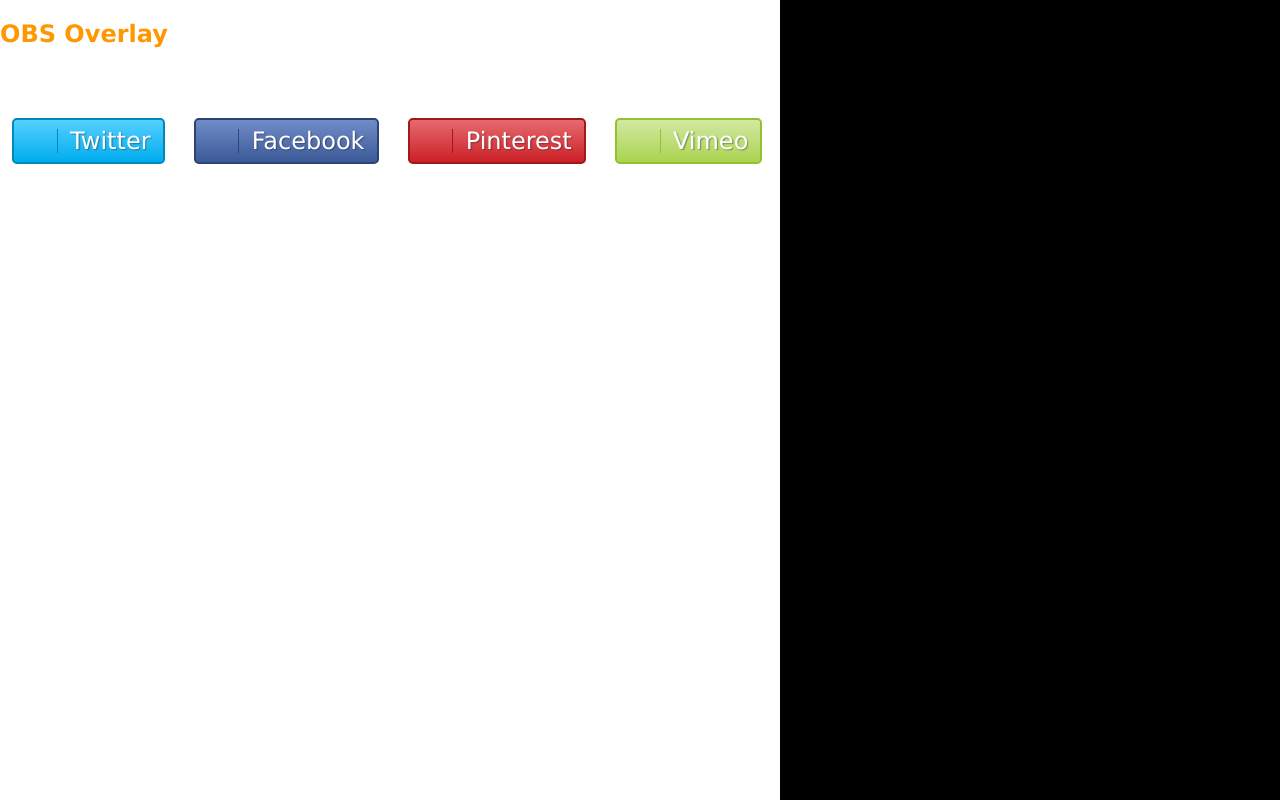
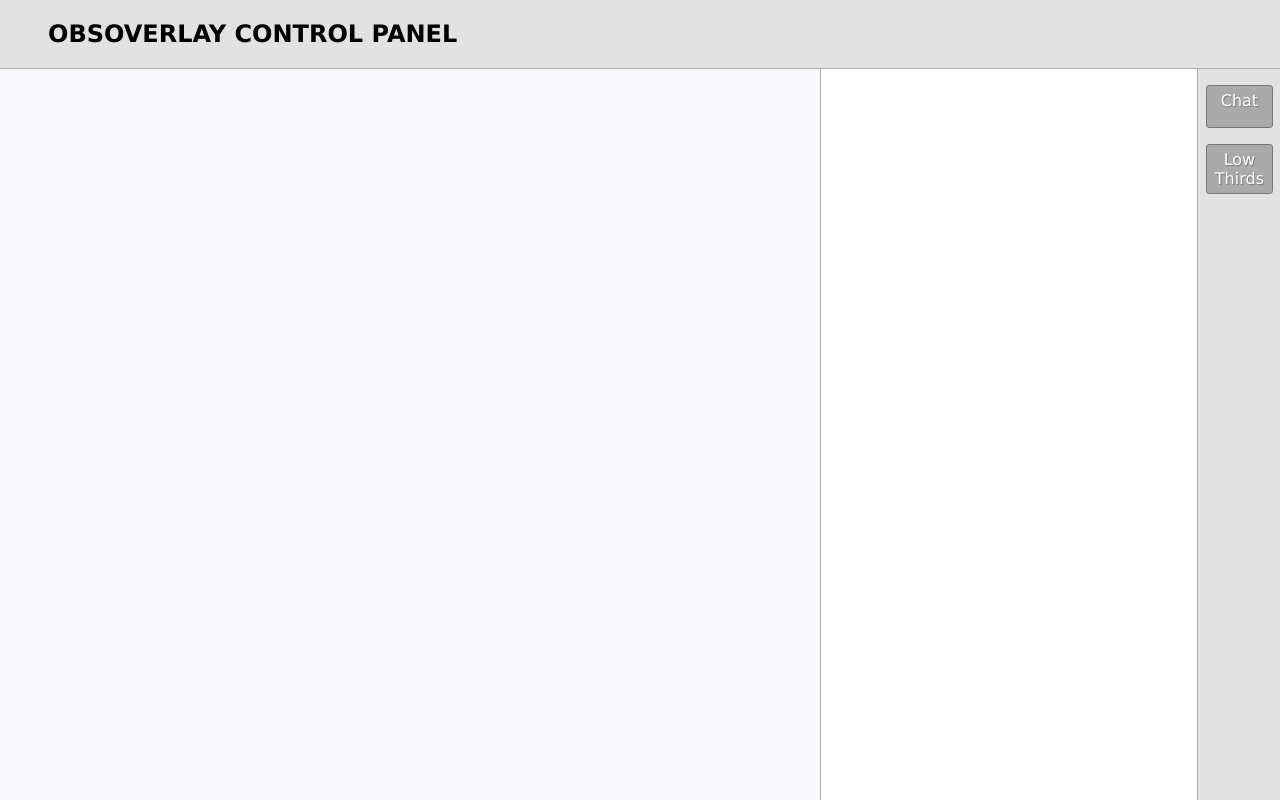
Before and after one commit to soerdev/obsoverlay, a website: page application/static/index.html in a window 1280 px wide. Drawn offline with Linux system fonts and the light colour scheme.

Commit message:
chore: add base app layout

```diff
--- /dev/null
+++ b/application/static/app.css
@@ -0,0 +1,96 @@
+.app {
+    height: 100vh;
+    display: flex;
+    flex-direction: column;
+    overflow-x: hidden;
+}
+
+.app header {
+    flex: 0 1 0%;
+    position: relative;
+    border-bottom: var(--panels-border);
+    background-color: var(--app-background);
+}
+
+.app header .info {
+
+}
+
+.info h2 {
+    margin-left:2em;
+    text-transform: uppercase;
+    color: var(--primary-font-clr);
+}
+.app .content {
+    flex: 1 1 0%;
+    display: flex;
+    position: relative;
+    overflow: hidden;
+    background: var(--app-content-background);
+}
+
+.app .content main {
+    flex: 1 1 0%;
+    position: relative;
+}
+
+.app .content sidebar {
+    flex: 0 0 460px;
+    overflow-x: hidden;
+}
+
+sidebar .side-content {
+    width: 100%;
+    height: 100%;
+    display: flex;
+    flex-direction: row-reverse;
+    background-color: var(--app-sidebar-background);
+    border-left: var(--panels-border);
+}
+
+.side-content .toolbar {
+    flex: 0 0 70px;
+    padding: 8px 0px;
+    display: flex;
+    flex-direction: column;
+    background-color: var(--app-background);
+    border-left: var(--panels-border);
+}
+.side-content .side-panel {
+    flex: 1 1 0%;
+    overflow: hidden;
+}
+
+
+/**
+ * Chat
+ */
+
+ .chat {
+    width: 100%;
+    height: 100%;
+    overflow-y: auto;
+  }
+  .chat .message-container {
+    width: 100%;
+    position: relative;
+    z-index: 0;
+  }
+  .chat .message {
+    margin:0.5em;
+    min-height: 40px;
+    position: relative;
+    padding: 8px 0px;
+    border-radius: 4px;
+    background-color: var(--app-background);
+    color: var(--primary-font-clr);
+    border: var(--chat-message-border);
+    line-height: 1.4;
+    overflow: hidden;
+    cursor: pointer;
+  }
+  .chat .message .comment {
+    margin-left: 4em;
+    margin-right: 1em;
+    font-size: 0.8em;
+  }
--- a/application/static/buttons.css
+++ b/application/static/buttons.css
@@ -1,5 +1,5 @@
 @charset "UTF-8";
-.social__youtube, .social__vimeo, .social__pinterest, .social__facebook, .social__twitter {
+.button, .social__youtube, .social__vimeo, .social__pinterest, .social__facebook, .social__twitter {
   border-radius: 0.2em;
   color: #fff;
   display: inline-block;
@@ -9,6 +9,15 @@
   text-decoration: none;
   text-shadow: 0.05em 0.05em 0.05em rgba(34, 34, 34, 0.4);
 }
+
+.button {
+  background-color:  #aaa;
+  border: 1px solid #757575;
+  text-align: center;
+  font-size: 1em;
+  min-height: 2em;
+}
+
 .social__youtube:before, .social__vimeo:before, .social__pinterest:before, .social__facebook:before, .social__twitter:before {
   display: inline-block;
   font-family: FontAwesome;
@@ -29,6 +38,7 @@
   border-right: 0.05em solid #0087bb;
   content: "";
 }
+
 .social__twitter:hover {
   background: linear-gradient(#00acee, #55d0ff);
 }
--- a/application/static/index.html
+++ b/application/static/index.html
@@ -4,6 +4,7 @@
     <title>Overlay</title>
     <meta charset="utf-8">
     <link rel="manifest" href="manifest.json">
+    <link rel="stylesheet" href="app.css">
     <link rel="stylesheet" href="style.css">
     <link rel="stylesheet" href="buttons.css">
     <link rel="stylesheet" href="anim.css">
@@ -26,7 +27,7 @@
   </head>
 
 <body>
-  <h2>OBS Overlay</h2><br /><br />
+  <!--<h2>OBS Overlay</h2><br /><br />
   <a class="social__twitter" href="#" onclick="test()">
     Twitter
    </a>
@@ -45,6 +46,28 @@
 
    <a class="social__youtube" href="#">
      Youtube
-   </a>
+   </a>-->
+   <div class="app">
+     <header>
+       <div class="info"><h2>OBSOverlay control panel</h2></div>
+     </header>
+     <div class="content">
+        <main class="main-content"></main>
+        <sidebar>
+          <div class="side-content">
+            <div class="toolbar">
+              <a class="button" href="#" onclick="test()">
+                Chat
+               </a>
+
+              <a class="button" href="#" onclick="test()">
+                Low Thirds
+               </a>
+            </div>
+            <div class="side-panel"></div>
+          </div>
+        </sidebar>
+     </div>
+   </div>
 </body>
 </html>
--- a/application/static/lib/chat.js
+++ b/application/static/lib/chat.js
@@ -4,15 +4,20 @@
 
   constructor() {
     super();
+    this.container =
+      document.getElementsByClassName('side-panel')[0] || document.body;
+
     this.template = document.createElement('div');
     this.template.className = 'chat';
-    document.body.append(this.template);
+    this.container.append(this.template);
   }
 
   addMessage(data) {
     const messageTpl = document.createElement('div');
-    messageTpl.className = 'message';
-    messageTpl.innerHTML = data.message.comment;
+    messageTpl.className = 'message-container';
+    messageTpl.innerHTML = `<div class="message">
+                              <div class="comment">${data.message.comment}</div>
+                            </div>`;
     messageTpl.onclick = () => this.emit('message', data.message.comment);
     this.template.append(messageTpl);
   }
--- a/application/static/lib/comment.js
+++ b/application/static/lib/comment.js
@@ -4,9 +4,12 @@
 
   constructor() {
     this.timeoutId = null;
+
+    this.container = document.getElementsByClassName('main-content')[0] ||
+                     document.body;
     this.template = document.createElement('div');
     this.template.className = 'comments';
-    document.body.append(this.template);
+    this.container.append(this.template);
   }
 
   displayComment(data) {
--- a/application/static/style.css
+++ b/application/static/style.css
@@ -4,6 +4,8 @@
 
   html {
     --primary-clr:#FF9700;
+    --primary-font-clr:#000000;
+    --primary-comment-clr:#FF9700;
     --primary-text-stroke: #9e2a00;
     --text-clr:#C8A080;
 
@@ -12,6 +14,15 @@
     --button-primary-background-hover: #FFcc00;
     --button-color: #fff;
     --text-input-color: #333;
+
+
+    --app-background: rgb(226, 226, 226);
+    --app-content-background: rgb(248, 248, 250);
+    --app-sidebar-background: rgb(255, 255, 255);
+
+    --chat-message-border: 1px solid rgb(211, 211, 211);
+    --panels-border: 1px solid rgb(175, 175, 175);
+
     height: 100%;
   }
 
@@ -28,31 +39,17 @@
   }
 
   .comments {
-    position: absolute;
+    position: relative;
     top: 0;
     left: 0;
-    width: 50%;
+    width: 100%;
     height: 0%;
   }
 
-  .chat {
-    z-index: 0;
-    width: 500px;
-    position: absolute;
-    right: 0;
-    top: 0;
-    height: 100%;
-    background-color: black;
-    color: whitesmoke;
-    overflow: auto;
-  }
-  .chat .message {
-    width: 100%;
-    padding: 0.5em;
-  }
+
 
   .message-body {
-    color: var(--primary-clr);
+    color: var(--primary-comment-clr);
     font-size: 2em;
     margin: 0 auto;
     padding: 0.5em;
```
Also changed, not shown: application/static/lib/lowers.js.
